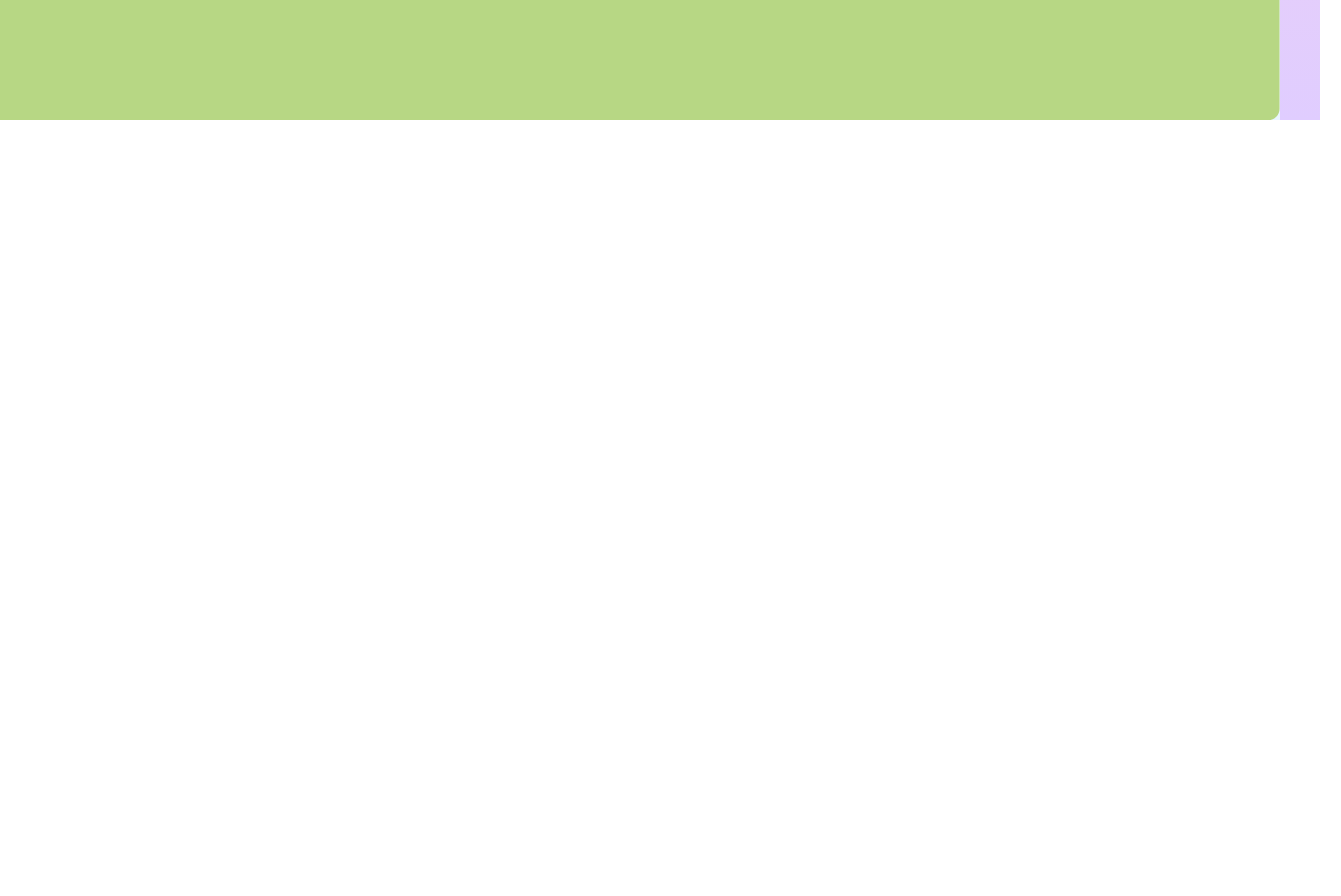
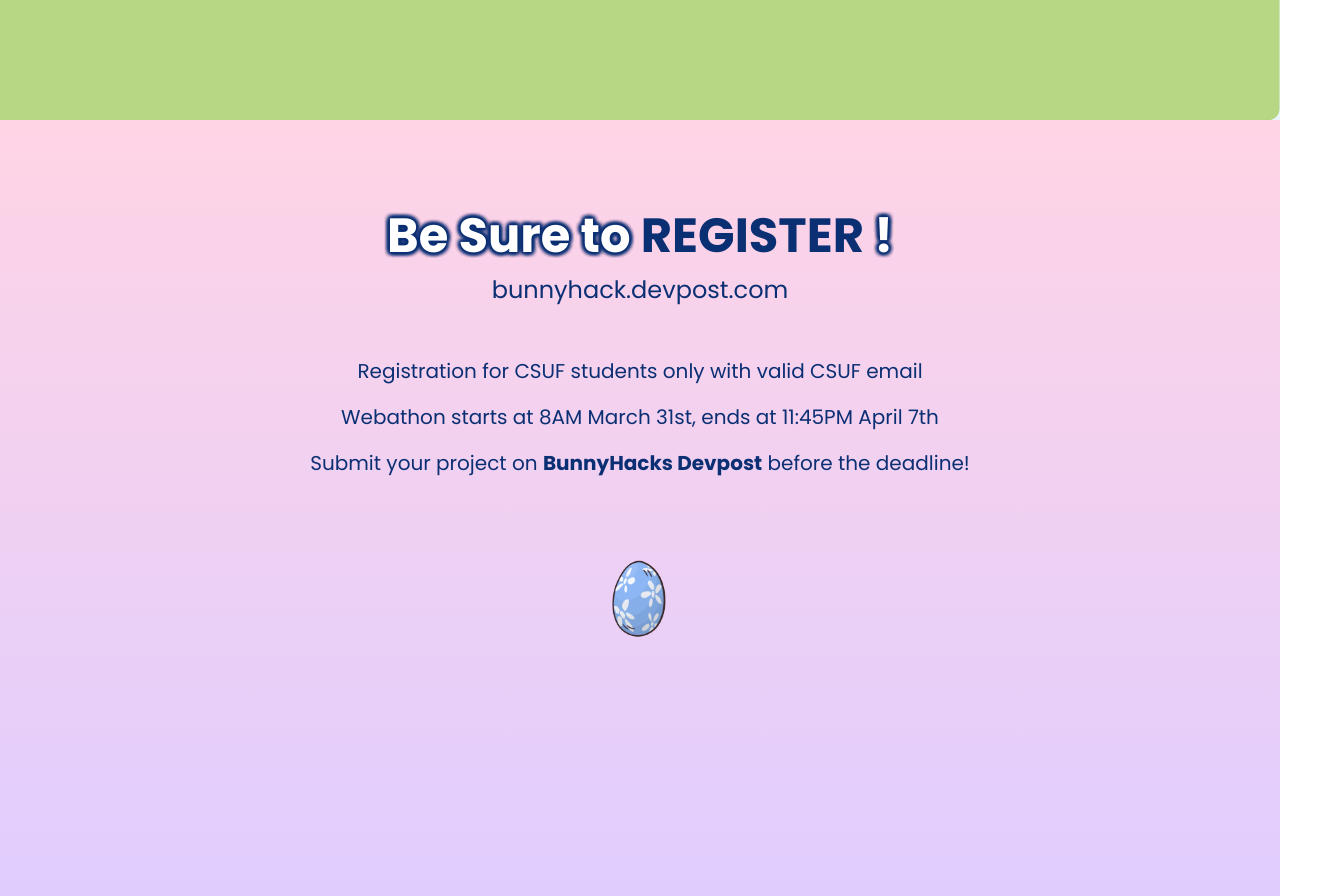
Before and after one commit to anhduy1202/BunnyHacks, a Next.js app: page / in a window 1280 px wide. Shown: the part 880-1776 px from the top of the page, 1341 px wide, since content can reach past the window. Before the commit the page ends 1000 px from the top, so only its background shows below. Built offline with nearby package versions, Linux system fonts and the light colour scheme.

Commit message:
working on body, added separator animation

```diff
--- /dev/null
+++ b/app/components/BodyHero.tsx
@@ -0,0 +1,28 @@
+import Link from "next/link";
+import React from "react";
+
+const BodyHero = () => {
+  return (
+    <div className="text-dark_blue flex flex-col justify-center my-12 md:my-20 items-center ">
+      <p className="blue-outline font-bold text-white text-[2rem] md:text-[3rem]">
+        Be Sure to
+        <span className="text-dark_blue shadow-none">&nbsp;REGISTER&nbsp;</span>
+        !
+      </p>
+      <Link className="md:text-[1.5rem]" href="https://bunnyhack.devpost.com/">
+        {" "}
+        bunnyhack.devpost.com
+      </Link>
+      <div className="mt-12 text-center md:text-[1.25rem] flex flex-col gap-4">
+        <p>Registration for CSUF students only with valid CSUF email</p>
+        <p>Webathon starts at 8AM March 31st, ends at 11:45PM April 7th</p>
+        <p>
+          Submit your project on <strong>BunnyHacks Devpost</strong> before the
+          deadline!
+        </p>
+      </div>
+    </div>
+  );
+};
+
+export default BodyHero;
--- /dev/null
+++ b/app/components/EggSeparator.tsx
@@ -0,0 +1,98 @@
+"use client";
+import React, { useEffect } from "react";
+import Eggs from "./Eggs";
+import gsap from "gsap";
+import { ScrollTrigger } from "gsap/ScrollTrigger";
+
+const EggSeparator = () => {
+  useEffect(() => {
+    gsap.registerPlugin(ScrollTrigger);
+    // Setup the animation for the eggs
+    gsap.to("#egg1Md", {
+      x: -800, // Move egg1 to the left
+      scrollTrigger: {
+        trigger: "#eggSection",
+        start: "top center",
+        end: "bottom center",
+        scrub: true,
+      },
+    });
+    // Animation for the line separator
+    gsap.fromTo(
+      "#eggSeparatorLineMd",
+      { scaleX: 0, transformOrigin: "center center" },
+      {
+        scaleX: 190,
+        scrollTrigger: {
+          trigger: "#eggSection",
+          start: "top center",
+          end: "bottom center",
+          scrub: true,
+        },
+      },
+    );
+    gsap.to("#egg2Md", {
+      x: 800, // Move egg2 to the right
+      scrollTrigger: {
+        trigger: "#eggSection",
+        start: "top center",
+        end: "bottom center",
+        scrub: true,
+      },
+    });
+    // MOBILE
+    gsap.to("#egg1", {
+      x: -400, // Move egg1 to the left
+      scrollTrigger: {
+        trigger: "#eggSection",
+        start: "top center",
+        end: "bottom center",
+        scrub: true,
+      },
+    });
+    // Animation for the line separator
+    gsap.fromTo(
+      "#eggSeparatorLine",
+      { scaleX: 0, transformOrigin: "center center" },
+      {
+        scaleX: 85,
+        scrollTrigger: {
+          trigger: "#eggSection",
+          start: "top center",
+          end: "bottom center",
+          scrub: true,
+        },
+      },
+    );
+    gsap.to("#egg2", {
+      x: 400, // Move egg2 to the right
+      scrollTrigger: {
+        trigger: "#eggSection",
+        start: "top center",
+        end: "bottom center",
+        scrub: true,
+      },
+    });
+  }, []);
+  return (
+    <div className="flex items-center justify-center mb-64">
+      {/* For Mobile */}
+      <Eggs id="egg1" custom="w-10 md:hidden" />
+      <div
+        id="eggSeparatorLine"
+        className="md:hidden absolute h-1 w-2 bg-[#EAF5FF]"
+      ></div>
+      <Eggs id="egg2" custom="w-10 md:hidden absolute" />
+
+      {/* For Desktop */}
+      <Eggs id="egg1Md" custom="w-16 hidden md:inline-block" />
+      <div
+        id="eggSeparatorLineMd"
+        className="absolute h-2 w-2 bg-[#EAF5FF] hidden md:inline-block"
+      ></div>
+      <Eggs id="egg2Md" custom="w-16 absolute hidden md:inline-block" />
+    </div>
+  );
+};
+
+export default EggSeparator;
--- /dev/null
+++ b/app/components/Eggs.tsx
@@ -0,0 +1,11 @@
+import React from "react";
+
+interface EggsProps {
+  custom: string;
+  id: string;
+}
+const Eggs: React.FC<EggsProps> = ({ custom, id }) => {
+  return <img id={id} className={`${custom}`} src="/egg.svg" alt="bunny egg" />;
+};
+
+export default Eggs;
--- a/app/components/Hero.tsx
+++ b/app/components/Hero.tsx
@@ -29,7 +29,7 @@
       });
   }, []);
   return (
-    <section className="relative text-dark_blue font-poppins bg-main_blue flex min-h-[800px] md:min-h-[1000px] flex-col items-center font-bold">
+    <section className="relative text-dark_blue bg-main_blue flex min-h-[800px] md:min-h-[1000px] flex-col items-center font-bold">
       <Cloud top="top-[1em]" left="left-48 md:block hidden" />
       <Cloud top="top-[8em]" left="left-14 md:block hidden" />
       <Cloud top="top-[1em]" left="left-[42rem] md:block hidden" />
--- a/app/components/HeroTable.tsx
+++ b/app/components/HeroTable.tsx
@@ -9,7 +9,7 @@
         <p>WHO</p>
       </div>
       <div className="gap-2 flex bg-white flex-col col-start-2 col-span-6 md:text-[1.5rem] font-normal p-2 md:w-[70%]">
-        <p className="">March 24th - March 31st</p>
+        <p className="">March 31st - April 7th</p>
         <p className="">Virtual</p>
         <p className="">CSUF Students only</p>
       </div>
--- a/app/globals.css
+++ b/app/globals.css
@@ -8,3 +8,6 @@
     @apply [text-shadow:_0_0_5px_#0B2F73,0_0_5px_#0B2F73,0_0_5px_#0B2F73,0_0_5px_#0B2F73,0_0_5px_#0B2F73,0_0_5px_#0B2F73,0_0_5px_#0B2F73,0_0_5px_#0B2F73,0_0_5px_#0B2F73,0_0_5px_#0B2F73];
   }
 }
+.shadow-none {
+  text-shadow: none;
+}
--- a/app/layout.tsx
+++ b/app/layout.tsx
@@ -16,9 +16,7 @@
 }>) {
   return (
     <html lang="en">
-      <body className="from-main_pink to-main_purple overflow-x-hidden overflow-y-auto bg-gradient-to-b">
-        {children}
-      </body>
+      <body className=" overflow-x-hidden overflow-y-auto">{children}</body>
     </html>
   );
 }
--- a/app/page.tsx
+++ b/app/page.tsx
@@ -1,9 +1,18 @@
+import BodyHero from "./components/BodyHero";
+import EggSeparator from "./components/EggSeparator";
 import Hero from "./components/Hero";
 
 export default function Home() {
   return (
-    <main className="flex min-h-screen flex-col">
+    <main className="font-poppins flex min-h-screen flex-col">
       <Hero />
+      <section
+        id="eggSection"
+        className="flex flex-col justify-center items-center bg-gradient-to-b from-main_pink to-main_purple"
+      >
+        <BodyHero />
+        <EggSeparator />
+      </section>
     </main>
   );
 }
```
Also changed, not shown: public/egg.svg (added).
